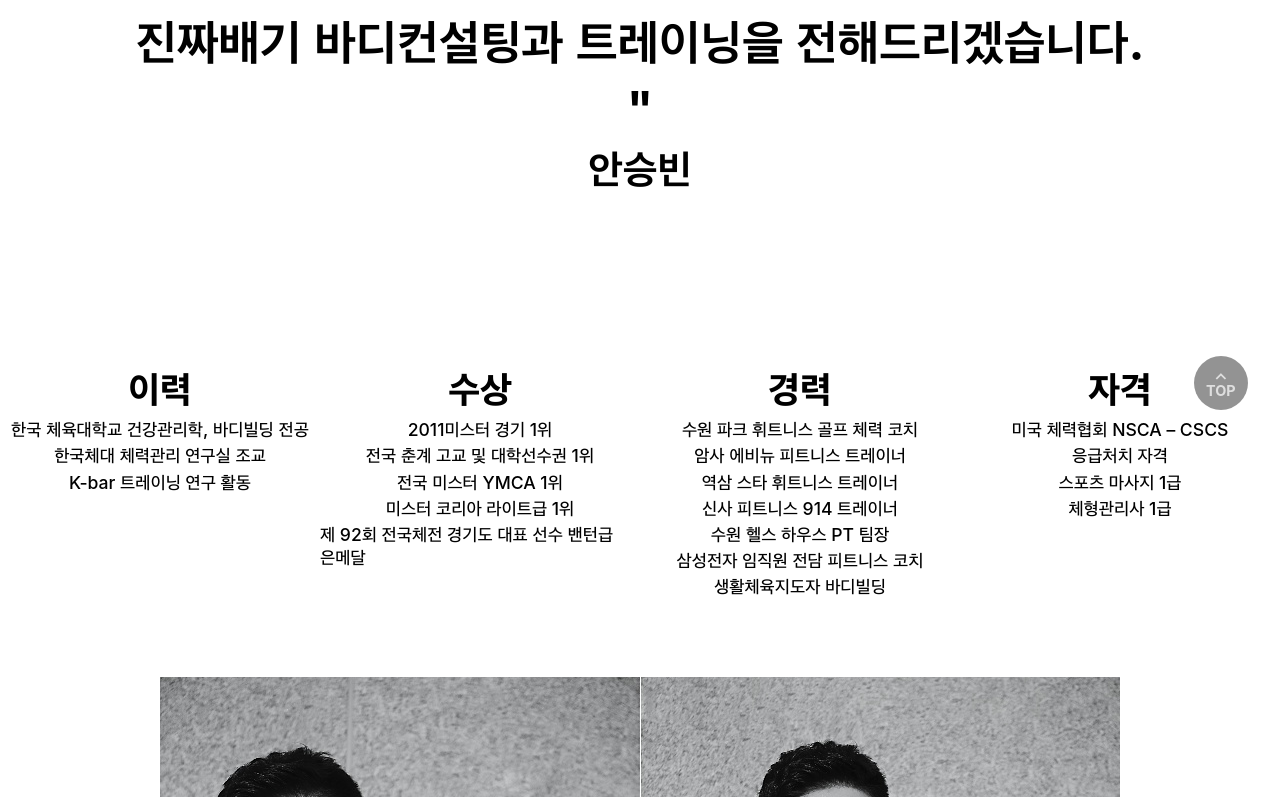
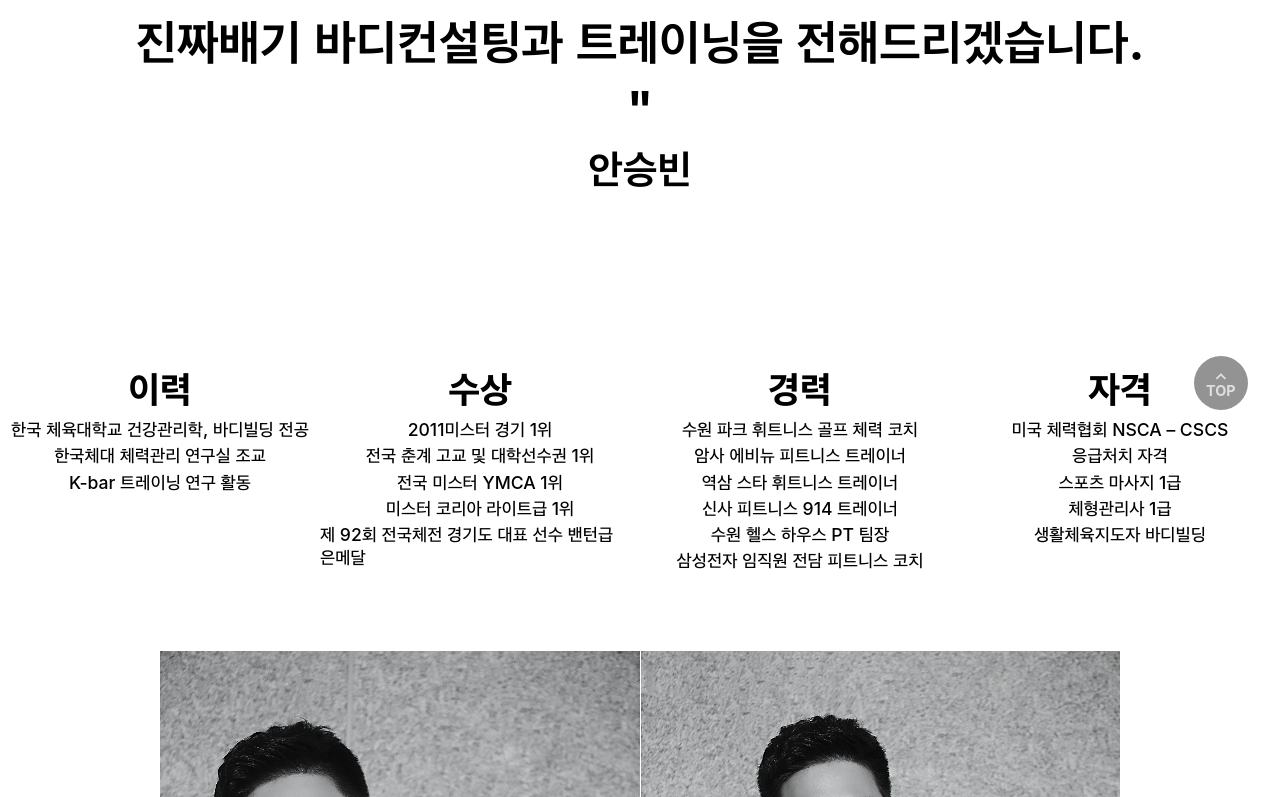
Before and after one commit to 83percent/AOP, a React (Create React App) app in the folder frontend/: page /seungbin in a window 1280 px wide. Shown: the part 358-1155 px from the top of the page. Built offline with nearby package versions, Linux system fonts and the light colour scheme.

Commit message:
승빈 자격 수정

```diff
--- a/frontend/src/component/Profile/SeungBin.js
+++ b/frontend/src/component/Profile/SeungBin.js
@@ -60,7 +60,6 @@ const SeungBin = () => {
                         <p>신사 피트니스 914 트레이너</p>
                         <p>수원 헬스 하우스 PT 팀장</p>
                         <p>삼성전자 임직원 전담 피트니스 코치</p>
-                        <p>생활체육지도자 바디빌딩</p>
                     </li>
                     <li>
                         <h3>자격</h3>
@@ -68,6 +67,7 @@ const SeungBin = () => {
                         <p>응급처치 자격</p>
                         <p>스포츠 마사지 1급</p>
                         <p>체형관리사 1급</p>
+                        <p>생활체육지도자 바디빌딩</p>
                     </li>
                 </ul>
             </section>
```
